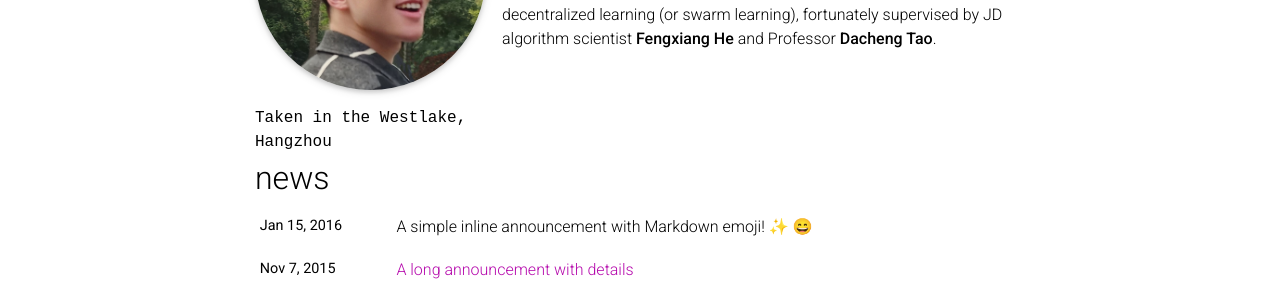
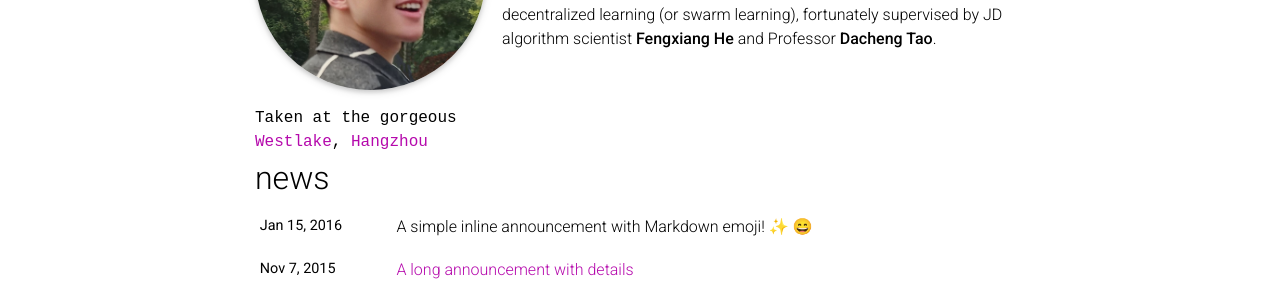
Before and after one commit to Raiden-Zhu/Raiden-Zhu.github.io, a Jekyll site: the page built from _pages/about.md, in a window 1280 px wide and 1191 px high. Shown: the part 310-610 px from the top of the window. Built offline with Jekyll 4.4.1, drawn with Linux system fonts in a browser that asks for light colours; full-size pictures stand in for the smaller copies a plugin makes; emoji names are drawn with the system emoji font; comment, search, counter and statistics services are not loaded; a style sheet for code colours, icons or effects is not loaded.

Commit message:
Update about.md

```diff
--- a/_pages/about.md
+++ b/_pages/about.md
@@ -9,7 +9,7 @@ profile:
   image: photo_9.jpg
   image_circular: True # false: crops the image to make it circular
   address: >
-    <p>Taken in the Westlake, Hangzhou</p>
+    <p>Taken at the gorgeous <a href='https://en.wikipedia.org/wiki/West_Lake'>Westlake</a>, <a href='https://en.wikipedia.org/wiki/West_Lake'>Hangzhou</a></p>
 
 news: true  # includes a list of news items
 latest_posts: true  # includes a list of the newest posts
```
